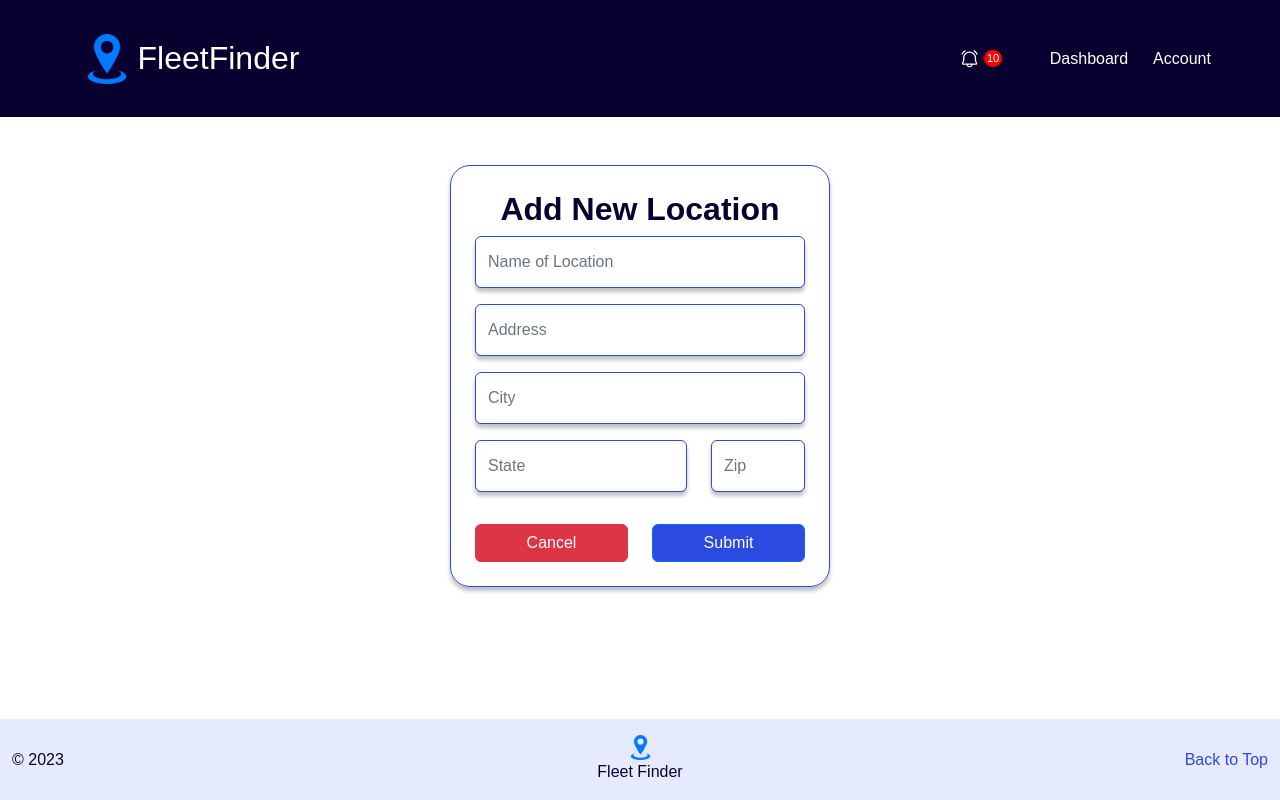
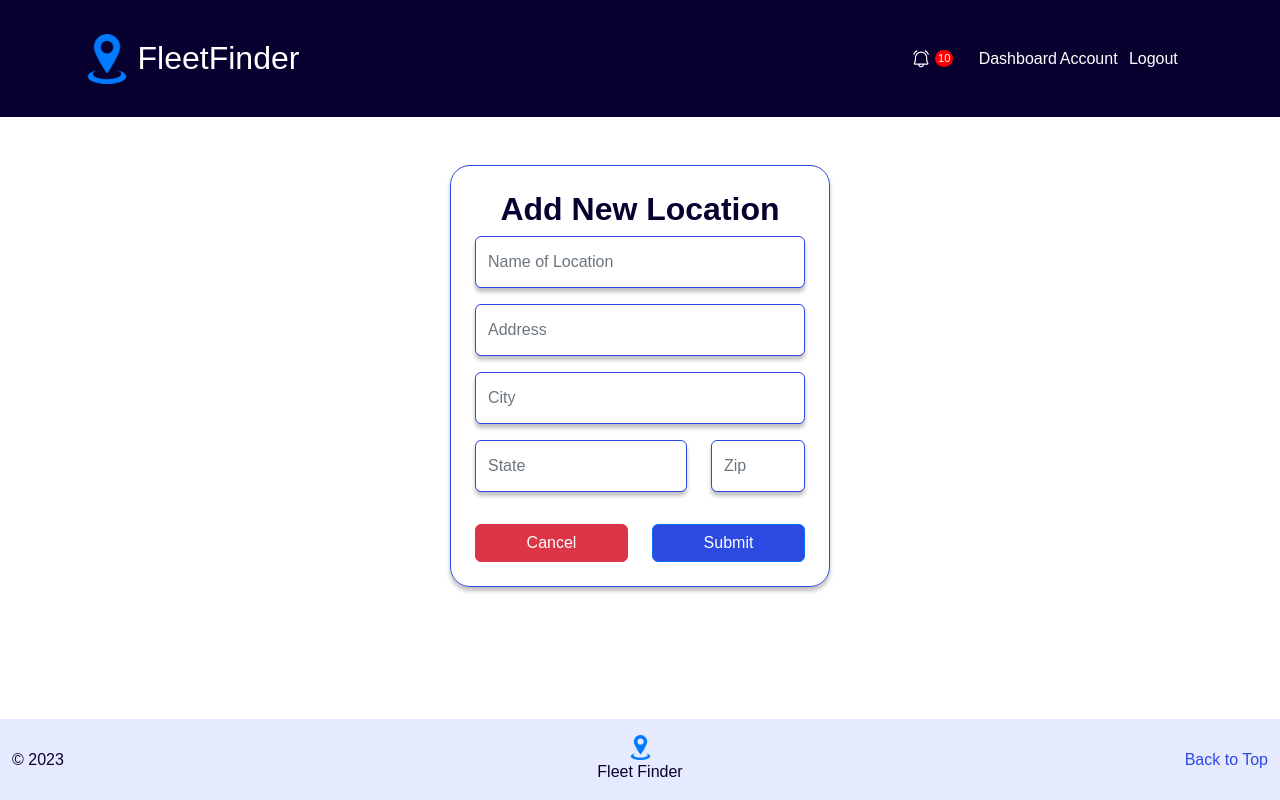
Before and after one commit to rooted92/frontendFF, a React (Create React App) app: page /AddLocationForm in a window 1280 px wide. Built offline with nearby package versions, Linux system fonts and the light colour scheme; a web font is replaced by a local one.

Commit message:
Added responosiveness to yard form

```diff
--- a/src/App.tsx
+++ b/src/App.tsx
@@ -29,9 +29,7 @@ function App() {
           <Route path='/SignUp' element={<SignUp />} />
           <Route path='DispatchDashboard' element={<DispatchDashboard />} />
           <Route path='/DriverDashboard' element={<DriverDashBoard />} />
-          {/* May not need welcome component in route... Probably not needed, continue testing.. */}
-          {/* <Route path='/WelcomeMessage' element={<WelcomeMessage/>} /> */}
-          <Route path='/TrailerCountRequestForm' element={<TrailerCountRequestForm />}></Route>
+          <Route path='/TrailerCountRequestForm' element={<TrailerCountRequestForm />} />
           <Route path='/AddLocationForm' element={<AddLocationForm />} />
           <Route path='/SubmitTrailerCount' element={<SubmitTrailerCount />} />
           <Route path='/ThankYouForSubmission' element={<ThankYouForSubmission />} />
@@ -40,6 +38,7 @@ function App() {
           <Route path='/AccountPage' element={<AccountPage />} />
           <Route path='/YardDetails' element={<TableComponent />} />
           <Route path='/AdminDashboard' element={<AdminDashboard />} />
+          <Route path='/YardAddedConfirmation' element={<ConfirmationMessage />} />
         </Routes>
       </BrowserRouter >
     // </div>
--- a/src/components/NavbarComponent.tsx
+++ b/src/components/NavbarComponent.tsx
@@ -88,14 +88,17 @@ export default function NavbarComponent(): JSX.Element {
   // this function will return a string vvv
   const TimeFormatter = (ut: number): string => {
     let date: any = new Date(ut * 1000);
-    let monthShort: string = date.toLocaleDateString('en-US', {month: 'short'});
-    let numericDate: string = date.toLocaleDateString('en-US', {month: 'numeric', day: 'numeric', year: 'numeric'});
+    let monthShort: string = date.toLocaleDateString('en-US', { month: 'short' });
+    let numericDate: string = date.toLocaleDateString('en-US', { month: 'numeric', day: 'numeric', year: 'numeric' });
     // console.log(monthShort, numericDate);
     return `${monthShort} ${numericDate}`;
   }
 
   const handleLinkToDashboard = () => navigate('/DispatchDashboard');
   const handleLinkToAccount = () => navigate('/AccountPage');
+  const handleLogout = () => {
+
+  }
 
   const [show, setShow] = useState(false);
 
@@ -159,6 +162,9 @@ export default function NavbarComponent(): JSX.Element {
             <Col className='col-3'>
               <Nav.Link className='text-white' onClick={handleLinkToAccount}>Account</Nav.Link>
             </Col>
+            <Col className='col-3 p-0'>
+              <Nav.Link className='text-white' onClick={handleLogout}>Logout</Nav.Link>
+            </Col>
           </Row>
         </Container>
       </Navbar>
--- a/src/components/dispatcheraccount/AddLocationFormComponent.tsx
+++ b/src/components/dispatcheraccount/AddLocationFormComponent.tsx
@@ -52,7 +52,7 @@ const AddLocationForm = () => {
         console.log(yardObject);
         let newLocation = await AddNewLocation(yardObject);
         console.log(newLocation);
-        if(newLocation){
+        if (newLocation) {
             navigate('/ConfirmationMessage');
         } else if (!newLocation) {
             alert('Location not added');
@@ -67,7 +67,7 @@ const AddLocationForm = () => {
                     <NavbarComponent />
                     <Container className="my-5">
                         <Row className="justify-content-center">
-                            <Col className="col-4 addLocationForm p-4">
+                            <Col className="col-6 col-md-4 addLocationForm p-4">
                                 <h2 className="text-center fw-bold">Add New Location</h2>
                                 <Form>
                                     <Form.Group className="mb-3" controlId="locationName">
@@ -76,7 +76,7 @@ const AddLocationForm = () => {
                                             className="inputFieldStyle"
                                             type="text"
                                             placeholder="Name of Location"
-                                        onChange={e => {setLocationName(e.target.value)}} />
+                                            onChange={e => { setLocationName(e.target.value) }} />
                                     </Form.Group>
                                     <Form.Group className="mb-3" controlId="address">
                                         <Form.Label visuallyHidden>Address</Form.Label>
@@ -84,7 +84,7 @@ const AddLocationForm = () => {
                                             className="inputFieldStyle"
                                             type="text"
                                             placeholder="Address"
-                                        onChange={e => {setAddress(e.target.value)}}/>
+                                            onChange={e => { setAddress(e.target.value) }} />
                                     </Form.Group>
                                     <Form.Group className="mb-3" controlId="city">
                                         <Form.Label visuallyHidden>City</Form.Label>
@@ -92,7 +92,7 @@ const AddLocationForm = () => {
                                             className="inputFieldStyle"
                                             type="text"
                                             placeholder="City"
-                                        onChange={e => {setCity(e.target.value)}} />
+                                            onChange={e => { setCity(e.target.value) }} />
                                     </Form.Group>
                                     <Row>
                                         <Col className="col-8">
@@ -102,7 +102,7 @@ const AddLocationForm = () => {
                                                     className="inputFieldStyle"
                                                     type="text"
                                                     placeholder="State"
-                                                onChange={e => {setState(e.target.value)}} />
+                                                    onChange={e => { setState(e.target.value) }} />
                                             </Form.Group>
                                         </Col>
                                         <Col className="col-4">
@@ -112,7 +112,7 @@ const AddLocationForm = () => {
                                                     className="inputFieldStyle"
                                                     type="text"
                                                     placeholder="Zip"
-                                                onChange={e => {setZip(e.target.value)}} />
+                                                    onChange={e => { setZip(e.target.value) }} />
                                             </Form.Group>
                                         </Col>
                                     </Row>
```
Lines whose indentation alone changed are shown as unchanged.
